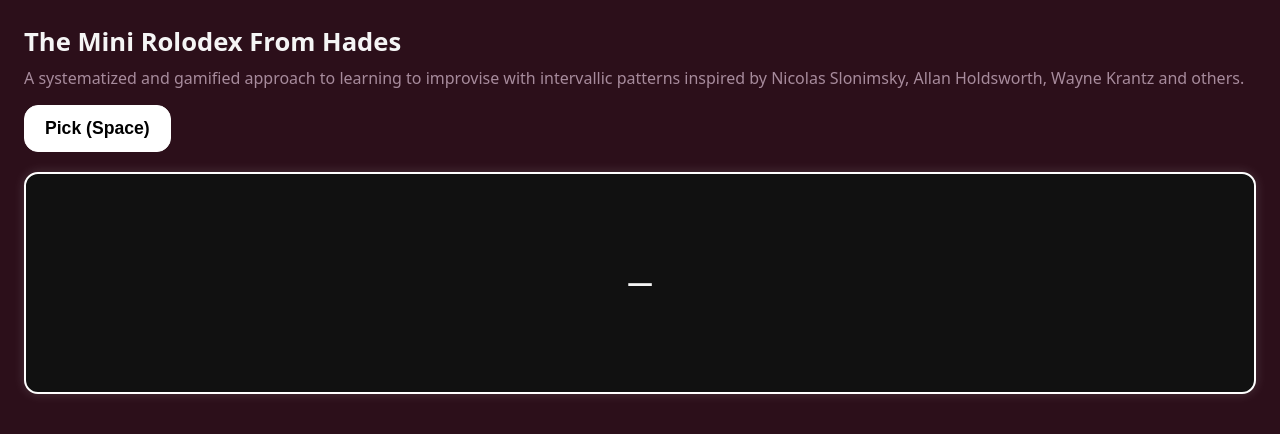
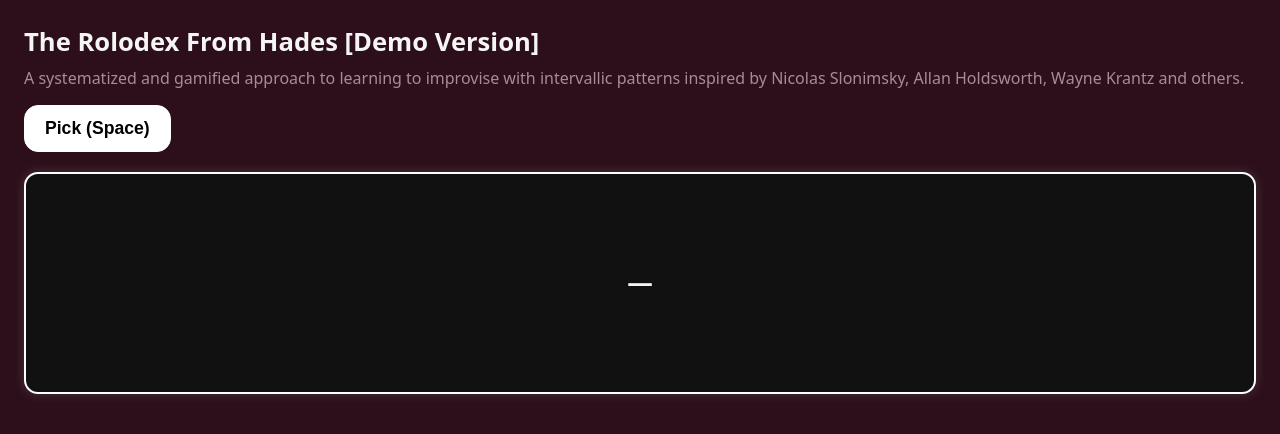
Before and after one commit to Vaultnaemsae/The-Rolodex-From-Hades-Demo, a plain HTML site: page index.html in a window 1280 px wide. Drawn offline with Linux system fonts and the light colour scheme.

Commit message:
Update index.html

```diff
--- a/index.html
+++ b/index.html
@@ -1,7 +1,7 @@
 <!doctype html>
 <meta charset="utf-8" />
 <meta name="viewport" content="width=device-width, initial-scale=1.0">
-<title>The Mini Rolodex From Hades</title>
+<title>The Rolodex From Hades [Demo Version 1.0]</title>
 <style>
   :root {
     --bg: #2c0f1a;
@@ -77,7 +77,7 @@
   }
 </style>
 
-<h1>The Mini Rolodex From Hades</h1>
+<h1>The Rolodex From Hades [Demo Version]</h1>
 <h2>A systematized and gamified approach to learning to improvise with intervallic patterns inspired by Nicolas Slonimsky, Allan Holdsworth, Wayne Krantz and others.</h2>
 
 <div class="row">
```
